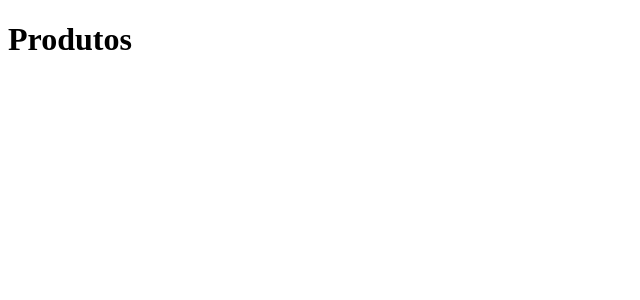
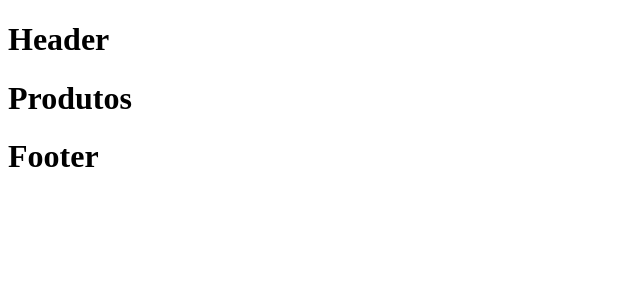
Before and after one commit to MarceloZanguettin/react_router_desafio1, a React (Vite) app: page / in a window 1280 px wide. Shown: the top 300 px of the page, without its empty margins (0-640 px from the left). Built offline with nearby package versions, Linux system fonts and the light colour scheme; the HTML template or start-up script is replaced by a standard one.

Commit message:
Linkado no App o Header e o Footer

```diff
--- a/src/App.jsx
+++ b/src/App.jsx
@@ -1,14 +1,18 @@
 import React from 'react';
 import { BrowserRouter, Route, Routes } from 'react-router-dom';
 import Produtos from './Components/Produtos';
+import Header from './Components/Header';
+import Footer from './Components/Footer';
 
 const App = () => {
   return (
     <div>
       <BrowserRouter>
+        <Header />
         <Routes>
           <Route path="/" element={<Produtos />} />
         </Routes>
+        <Footer />
       </BrowserRouter>
     </div>
   );
```
